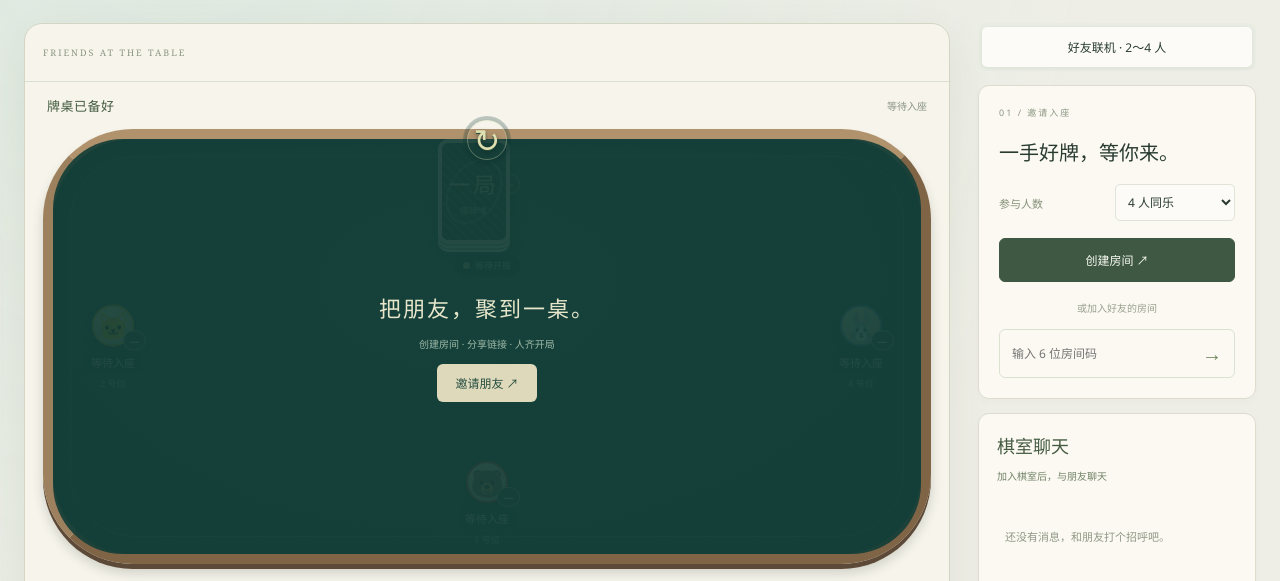
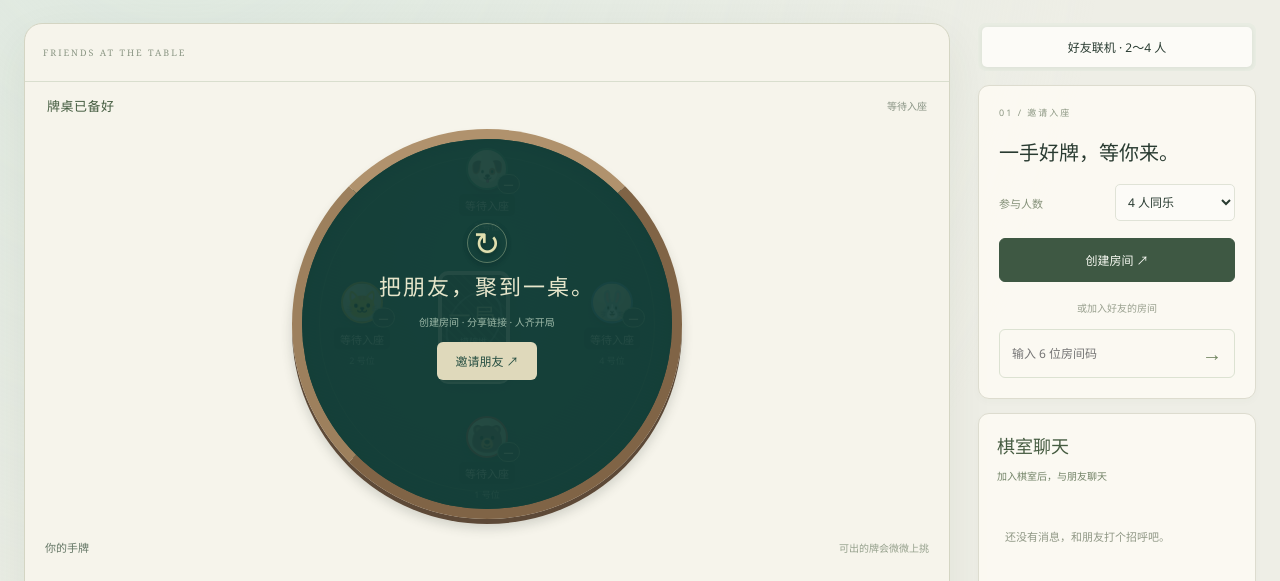
Before and after one commit to yali941/game, a website with bundled scripts: page public/uno.html in a window 1280 px wide. Shown: the part 209-790 px from the top of the page. Built offline with nearby package versions, Linux system fonts and the light colour scheme; no server answers.

Commit message:
Make UNO table round and center piles

```diff
--- a/public/uno.css
+++ b/public/uno.css
@@ -14,3 +14,29 @@ body.uno{background:radial-gradient(ellipse at 14% 0,#dce8df,transparent 60%),#e
 .uno .pile-row{position:relative;z-index:2}
 .uno .direction-flip{animation:direction-flip .55s ease-out}
 @media(max-width:700px){.uno .uno-direction{top:calc(50% - 82px);width:36px;height:36px}.uno .uno-direction b{font-size:27px}}
+
+/* Keep the piles centered inside the tabletop and use a round felt table. */
+.uno #board-wrap{
+  width:min(100%,390px);
+  height:auto;
+  min-height:0;
+  aspect-ratio:1;
+  margin:0 auto;
+  border-radius:50%;
+}
+.uno .uno-center{
+  position:absolute;
+  inset:0;
+}
+.uno .pile-row{transform:translateY(28px)}
+.uno .felt-line,
+.uno-table:before,
+.uno #table-empty,
+.uno #table-effects{border-radius:50%}
+@media(max-width:700px){
+  .uno #board-wrap{width:100%;height:auto;min-height:0;aspect-ratio:1;margin:0 auto;border-radius:50%}
+  .uno .pile-row{transform:translateY(22px)}
+}
+@media(max-width:360px){
+  .uno .pile-row{transform:translateY(18px)}
+}
```
